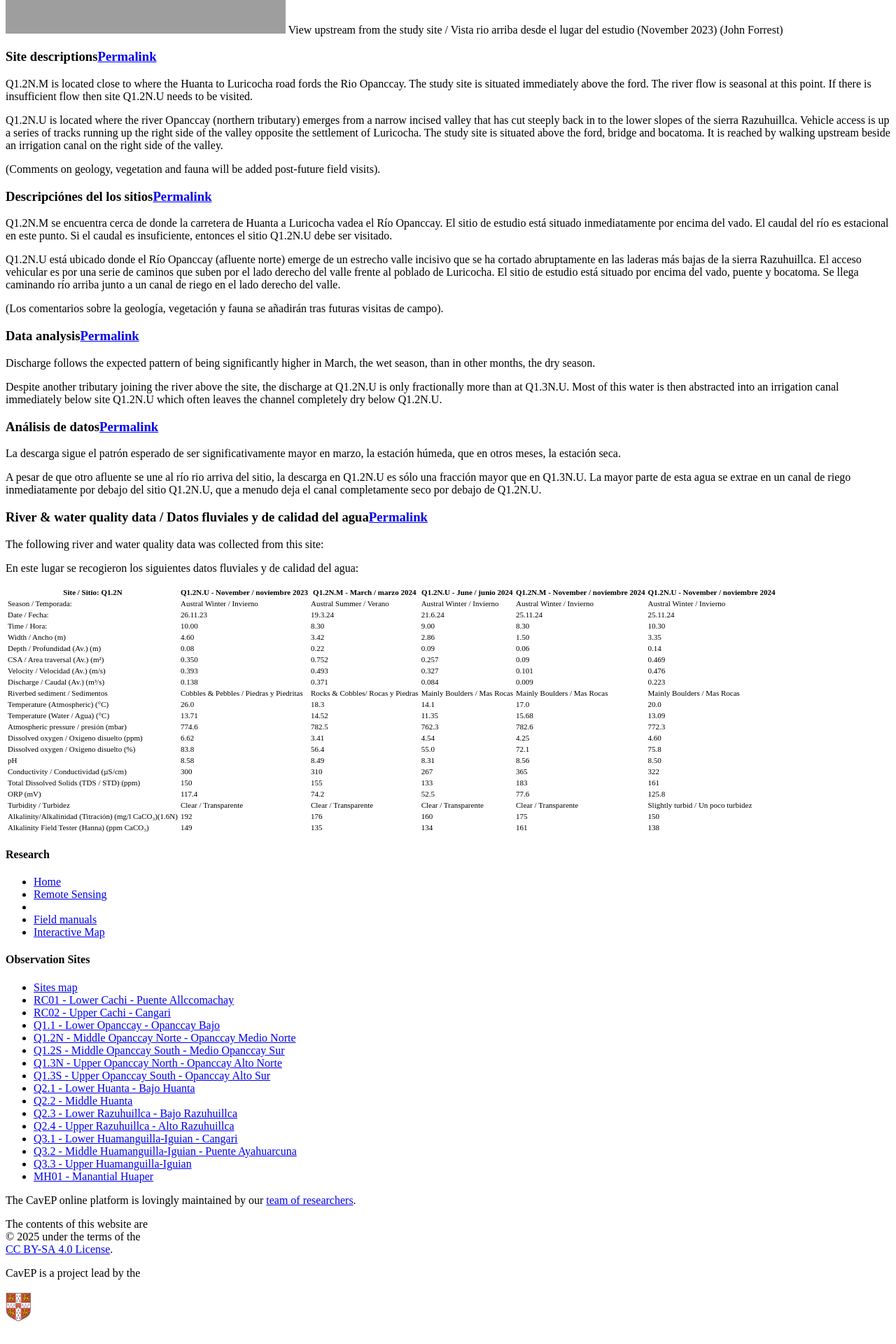
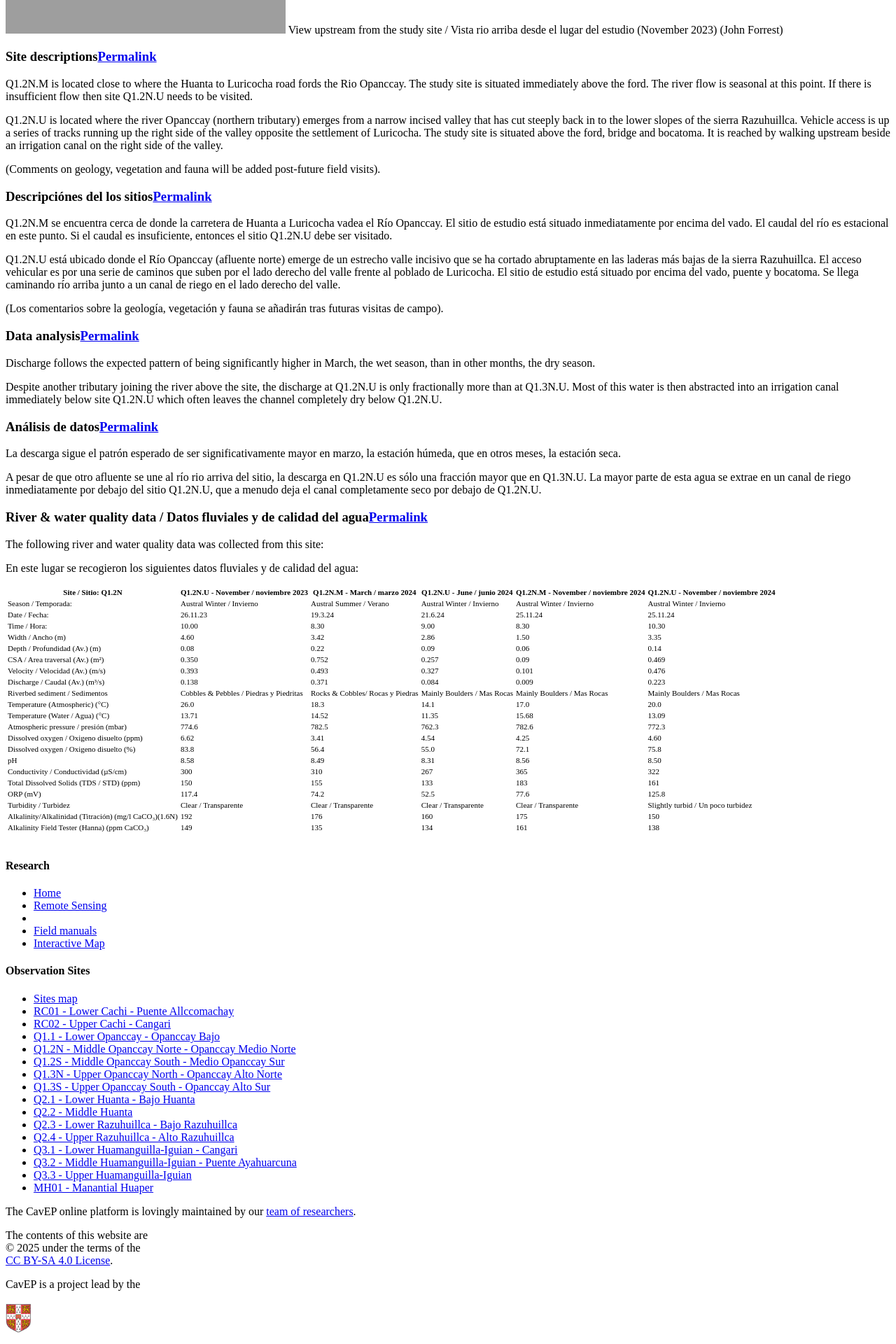
Before and after one commit to HVLepage/cavep-unah, a Jekyll site: the page built from _docs/site-network/Q1_2N.md, in a window 1280 px wide. Shown: the part 3284-5204 px from the top of the page at 70% size. Built offline with Jekyll 4.4.1, drawn with Linux system fonts in a browser that asks for light colours; comment, search, counter and statistics services are not loaded; grey boxes are pictures that could not be loaded.

Commit message:
Update Q1_2N.md

```diff
--- a/_docs/site-network/Q1_2N.md
+++ b/_docs/site-network/Q1_2N.md
@@ -93,26 +93,27 @@
 
 En este lugar se recogieron los siguientes datos fluviales y de calidad del agua:
 
-|     Site / Sitio: Q1.2N                                        |      Q1.2N.U - November / noviembre 2023       |     Q1.2N.M -  March / marzo 2024       |     Q1.2N.U - June / junio 2024    |     Q1.2N.M - November / noviembre 2024    |     Q1.2N.U - November / noviembre 2024    |   |
-|----------------------------------------------------------------|------------------------------------------------|-----------------------------------------|------------------------------------|--------------------------------------------|--------------------------------------------|---|
-|     Season / Temporada:                                        |     Austral Winter / Invierno                  |     Austral Summer / Verano             |     Austral Winter / Invierno      |     Austral Winter / Invierno              |     Austral Winter / Invierno              |   |
-|     Date / Fecha:                                              |     26.11.23                                   |     19.3.24                             |     21.6.24                        |     25.11.24                               |     25.11.24                               |   |
-|     Time / Hora:                                               |     10.00                                      |     8.30                                |     9.00                           |     8.30                                   |     10.30                                  |   |
-|     Width / Ancho (m)                                          |     4.60                                       |     3.42                                |     2.86                           |     1.50                                   |     3.35                                   |   |
-|     Depth / Profundidad (Av.) (m)                              |     0.08                                       |     0.22                                |     0.09                           |     0.06                                   |     0.14                                   |   |
-|     CSA / Area traversal (Av.) (m²)                            |     0.350                                      |     0.752                               |     0.257                          |     0.09                                   |     0.469                                  |   |
-|     Velocity / Velocidad    (Av.) (m/s)                        |     0.393                                      |     0.493                               |     0.327                          |     0.101                                  |     0.476                                  |   |
-|     Discharge / Caudal (Av.) (m³/s)                            |     0.138                                      |     0.371                               |     0.084                          |     0.009                                  |     0.223                                  |   |
-|     Riverbed sediment / Sedimentos                             |     Cobbles & Pebbles / Piedras y Piedritas    |     Rocks & Cobbles/ Rocas y Piedras    |     Mainly Boulders / Mas Rocas    |     Mainly Boulders / Mas Rocas            |     Mainly Boulders / Mas Rocas            |   |
-|     Temperature (Atmospheric) (°C)                             |     26.0                                       |     18.3                                |     14.1                           |     17.0                                   |     20.0                                   |   |
-|     Temperature (Water / Agua) (°C)                            |     13.71                                      |     14.52                               |     11.35                          |     15.68                                  |     13.09                                  |   |
-|     Atmospheric pressure / presión (mbar)                      |     774.6                                      |     782.5                               |     762.3                          |     782.6                                  |     772.3                                  |   |
-|     Dissolved oxygen /   Oxigeno disuelto (ppm)                |     6.62                                       |     3.41                                |     4.54                           |     4.25                                   |     4.60                                   |   |
-|     Dissolved oxygen / Oxigeno disuelto (%)                    |     83.8                                       |     56.4                                |     55.0                           |     72.1                                   |     75.8                                   |   |
-|     pH                                                         |     8.58                                       |     8.49                                |     8.31                           |     8.56                                   |     8.50                                   |   |
-|     Conductivity / Conductividad (µS/cm)                       |     300                                        |     310                                 |     267                            |     365                                    |     322                                    |   |
-|     Total Dissolved Solids (TDS / STD)  (ppm)                  |     150                                        |     155                                 |     133                            |     183                                    |     161                                    |   |
-|     ORP (mV)                                                   |     117.4                                      |     74.2                                |     52.5                           |     77.6                                   |     125.8                                  |   |
-|     Turbidity / Turbidez                                       |     Clear / Transparente                       |     Clear / Transparente                |     Clear / Transparente           |     Clear / Transparente                   |     Slightly turbid / Un poco turbidez     |   |
-|     Alkalinity/Alkalinidad   (Titración) (mg/l CaCO₃)(1.6N)    |     192                                        |     176                                 |     160                            |     175                                    |     150                                    |   |
-|     Alkalinity Field Tester (Hanna) (ppm CaCO₃)                |     149                                        |     135                                 |     134                            |     161                                    |     138                                    |   |
+|     Site / Sitio: Q1.2N                                        |      Q1.2N.U - November / noviembre 2023       |     Q1.2N.M -  March / marzo 2024       |     Q1.2N.U - June / junio 2024    |     Q1.2N.M - November / noviembre 2024    |     Q1.2N.U - November / noviembre 2024    |
+|----------------------------------------------------------------|------------------------------------------------|-----------------------------------------|------------------------------------|--------------------------------------------|--------------------------------------------|
+|     Season / Temporada:                                        |     Austral Winter / Invierno                  |     Austral Summer / Verano             |     Austral Winter / Invierno      |     Austral Winter / Invierno              |     Austral Winter / Invierno              |
+|     Date / Fecha:                                              |     26.11.23                                   |     19.3.24                             |     21.6.24                        |     25.11.24                               |     25.11.24                               |
+|     Time / Hora:                                               |     10.00                                      |     8.30                                |     9.00                           |     8.30                                   |     10.30                                  |
+|     Width / Ancho (m)                                          |     4.60                                       |     3.42                                |     2.86                           |     1.50                                   |     3.35                                   |
+|     Depth / Profundidad (Av.) (m)                              |     0.08                                       |     0.22                                |     0.09                           |     0.06                                   |     0.14                                   |
+|     CSA / Area traversal (Av.) (m²)                            |     0.350                                      |     0.752                               |     0.257                          |     0.09                                   |     0.469                                  |
+|     Velocity / Velocidad    (Av.) (m/s)                        |     0.393                                      |     0.493                               |     0.327                          |     0.101                                  |     0.476                                  |
+|     Discharge / Caudal (Av.) (m³/s)                            |     0.138                                      |     0.371                               |     0.084                          |     0.009                                  |     0.223                                  |
+|     Riverbed sediment / Sedimentos                             |     Cobbles & Pebbles / Piedras y Piedritas    |     Rocks & Cobbles/ Rocas y Piedras    |     Mainly Boulders / Mas Rocas    |     Mainly Boulders / Mas Rocas            |     Mainly Boulders / Mas Rocas            |
+|     Temperature (Atmospheric) (°C)                             |     26.0                                       |     18.3                                |     14.1                           |     17.0                                   |     20.0                                   |
+|     Temperature (Water / Agua) (°C)                            |     13.71                                      |     14.52                               |     11.35                          |     15.68                                  |     13.09                                  |
+|     Atmospheric pressure / presión (mbar)                      |     774.6                                      |     782.5                               |     762.3                          |     782.6                                  |     772.3                                  |
+|     Dissolved oxygen /   Oxigeno disuelto (ppm)                |     6.62                                       |     3.41                                |     4.54                           |     4.25                                   |     4.60                                   |
+|     Dissolved oxygen / Oxigeno disuelto (%)                    |     83.8                                       |     56.4                                |     55.0                           |     72.1                                   |     75.8                                   |
+|     pH                                                         |     8.58                                       |     8.49                                |     8.31                           |     8.56                                   |     8.50                                   |
+|     Conductivity / Conductividad (µS/cm)                       |     300                                        |     310                                 |     267                            |     365                                    |     322                                    |
+|     Total Dissolved Solids (TDS / STD)  (ppm)                  |     150                                        |     155                                 |     133                            |     183                                    |     161                                    |
+|     ORP (mV)                                                   |     117.4                                      |     74.2                                |     52.5                           |     77.6                                   |     125.8                                  |
+|     Turbidity / Turbidez                                       |     Clear / Transparente                       |     Clear / Transparente                |     Clear / Transparente           |     Clear / Transparente                   |     Slightly turbid / Un poco turbidez     |
+|     Alkalinity/Alkalinidad   (Titración) (mg/l CaCO₃)(1.6N)    |     192                                        |     176                                 |     160                            |     175                                    |     150                                    |
+|     Alkalinity Field Tester (Hanna) (ppm CaCO₃)                |     149                                        |     135                                 |     134                            |     161                                    |     138                                    |
+|                                                                |                                                |                                         |                                    |                                            |                                            |
```
